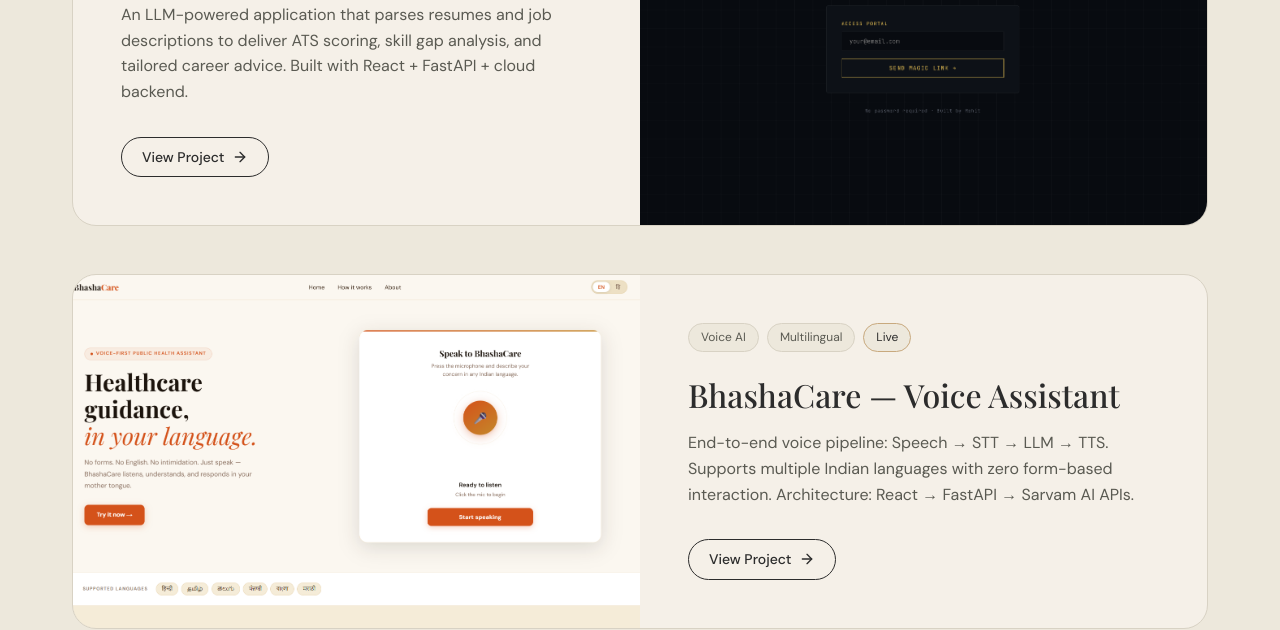
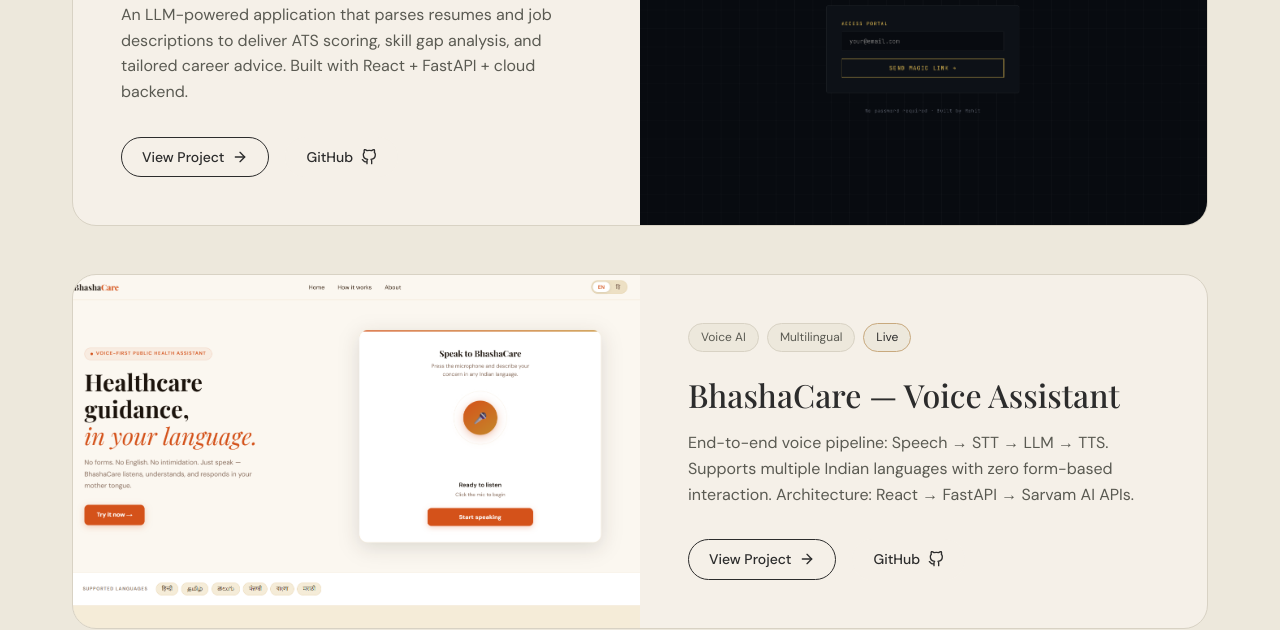
Before and after one commit to BeleRohit/DE_Portfolio, a React (Vite) app: page / in a window 1280 px wide. Shown: the part 3620-4250 px from the top of the page. Built offline with nearby package versions, Linux system fonts and the light colour scheme; a web font is replaced by a local one.

Commit message:
feat: Add GitHub project links and remove predictive maintenance

```diff
--- a/src/pages/Home.jsx
+++ b/src/pages/Home.jsx
@@ -272,9 +272,12 @@
                                 <p style={{ marginBottom: '2rem' }}>
                                     An LLM-powered application that parses resumes and job descriptions to deliver ATS scoring, skill gap analysis, and tailored career advice. Built with React + FastAPI + cloud backend.
                                 </p>
-                                <div>
+                                <div style={{ display: 'flex', gap: '1rem', flexWrap: 'wrap' }}>
                                     <a href="https://resume-job-match-ai.vercel.app/" target="_blank" rel="noopener noreferrer" className="btn btn-outline" style={{ padding: '0.5rem 1.25rem', fontSize: '0.875rem' }}>
                                         View Project <ArrowRight size={16} style={{ marginLeft: '0.5rem' }} />
+                                    </a>
+                                    <a href="https://github.com/BeleRohit/resume-job-match-ai" target="_blank" rel="noopener noreferrer" className="btn btn-outline" style={{ padding: '0.5rem 1.25rem', fontSize: '0.875rem', borderColor: 'transparent', backgroundColor: 'var(--bg-primary)' }}>
+                                        GitHub <svg viewBox="0 0 24 24" width="16" height="16" stroke="currentColor" strokeWidth="2" fill="none" strokeLinecap="round" strokeLinejoin="round" style={{ marginLeft: '0.5rem' }}><path d="M9 19c-5 1.5-5-2.5-7-3m14 6v-3.87a3.37 3.37 0 0 0-.94-2.61c3.14-.35 6.44-1.54 6.44-7A5.44 5.44 0 0 0 20 4.77 5.07 5.07 0 0 0 19.91 1S18.73.65 16 2.48a13.38 13.38 0 0 0-7 0C6.27.65 5.09 1 5.09 1A5.07 5.07 0 0 0 5 4.77a5.44 5.44 0 0 0-1.5 3.78c0 5.42 3.3 6.61 6.44 7A3.37 3.37 0 0 0 9 18.13V22"></path></svg>
                                     </a>
                                 </div>
                             </div>
@@ -299,10 +302,13 @@
                                 <p style={{ marginBottom: '2rem' }}>
                                     End-to-end voice pipeline: Speech → STT → LLM → TTS. Supports multiple Indian languages with zero form-based interaction. Architecture: React → FastAPI → Sarvam AI APIs.
                                 </p>
-                                <div>
-                                    <Link to="/projects" className="btn btn-outline" style={{ padding: '0.5rem 1.25rem', fontSize: '0.875rem' }}>
+                                <div style={{ display: 'flex', gap: '1rem', flexWrap: 'wrap' }}>
+                                    <a href="https://lnkd.in/dfRiW7gN" target="_blank" rel="noopener noreferrer" className="btn btn-outline" style={{ padding: '0.5rem 1.25rem', fontSize: '0.875rem' }}>
                                         View Project <ArrowRight size={16} style={{ marginLeft: '0.5rem' }} />
-                                    </Link>
+                                    </a>
+                                    <a href="https://github.com/BeleRohit/voice-public-service-navigator" target="_blank" rel="noopener noreferrer" className="btn btn-outline" style={{ padding: '0.5rem 1.25rem', fontSize: '0.875rem', borderColor: 'transparent', backgroundColor: 'var(--bg-primary)' }}>
+                                        GitHub <svg viewBox="0 0 24 24" width="16" height="16" stroke="currentColor" strokeWidth="2" fill="none" strokeLinecap="round" strokeLinejoin="round" style={{ marginLeft: '0.5rem' }}><path d="M9 19c-5 1.5-5-2.5-7-3m14 6v-3.87a3.37 3.37 0 0 0-.94-2.61c3.14-.35 6.44-1.54 6.44-7A5.44 5.44 0 0 0 20 4.77 5.07 5.07 0 0 0 19.91 1S18.73.65 16 2.48a13.38 13.38 0 0 0-7 0C6.27.65 5.09 1 5.09 1A5.07 5.07 0 0 0 5 4.77a5.44 5.44 0 0 0-1.5 3.78c0 5.42 3.3 6.61 6.44 7A3.37 3.37 0 0 0 9 18.13V22"></path></svg>
+                                    </a>
                                 </div>
                             </div>
                             <div style={{ backgroundColor: 'var(--border-soft)', minHeight: '300px', display: 'flex', alignItems: 'center', justifyContent: 'center', order: 0 }}>
--- a/src/pages/Projects.jsx
+++ b/src/pages/Projects.jsx
@@ -36,7 +36,7 @@
             desc: "A production-ready LLM application that parses resumes and job descriptions to deliver ATS compatibility scoring, skill gap identification, and personalized improvement recommendations.\n\nBuilt with: React frontend, FastAPI backend, LLM inference layer, per-user session management, passwordless auth, and usage limits. Tracks job applications and aggregates skill gap analyses across roles.",
             links: [
                 { label: "View Live", url: "https://resume-job-match-ai.vercel.app/", icon: <ExternalLink size={16} /> },
-                { label: "GitHub", url: "#", icon: <Github size={16} /> }
+                { label: "GitHub", url: "https://github.com/BeleRohit/resume-job-match-ai", icon: <Github size={16} /> }
             ]
         },
         {
@@ -48,7 +48,7 @@
             desc: "End-to-end voice pipeline with zero form-based interaction, supporting multiple Indian languages. Architecture chains STT → LLM → TTS with minimal latency. Solved cross-browser MediaRecorder inconsistencies in production. Sarvam AI APIs power the language models.",
             links: [
                 { label: "View Live Demo", url: "https://lnkd.in/dfRiW7gN", icon: <ExternalLink size={16} /> },
-                { label: "GitHub", url: "#", icon: <Github size={16} /> }
+                { label: "GitHub", url: "https://github.com/BeleRohit/voice-public-service-navigator", icon: <Github size={16} /> }
             ]
         },
         {
@@ -60,18 +60,7 @@
             desc: "Browser-based interactive graphics web app with three visual modes: Particles, Waves, and Ink Diffusion — all controlled by hand gestures via MediaPipe Hands. Currently extending with FaceMesh integration and cinematic CGI effects.",
             links: [
                 { label: "View Live", url: "https://hand-tracking-ecru.vercel.app/", icon: <ExternalLink size={16} /> },
-                { label: "GitHub", url: "#", icon: <Github size={16} /> }
-            ]
-        },
-        {
-            title: "Predictive Maintenance ML System",
-            stack: "Python · scikit-learn · Feature Eng. · Deep Learning",
-            status: "Research Published",
-            statusHighlight: true,
-            tags: ["ML", "IoT", "Industrial", "Research"],
-            desc: "ML models achieving 90% accuracy in equipment failure prediction. Designed feature transformation pipelines for sensor data at scale. Work conducted during upGrad internship and published as research.",
-            links: [
-                { label: "Read Paper", url: "#", icon: <ExternalLink size={16} /> }
+                { label: "GitHub", url: "https://github.com/BeleRohit/hand-tracking", icon: <Github size={16} /> }
             ]
         }
     ];
```
